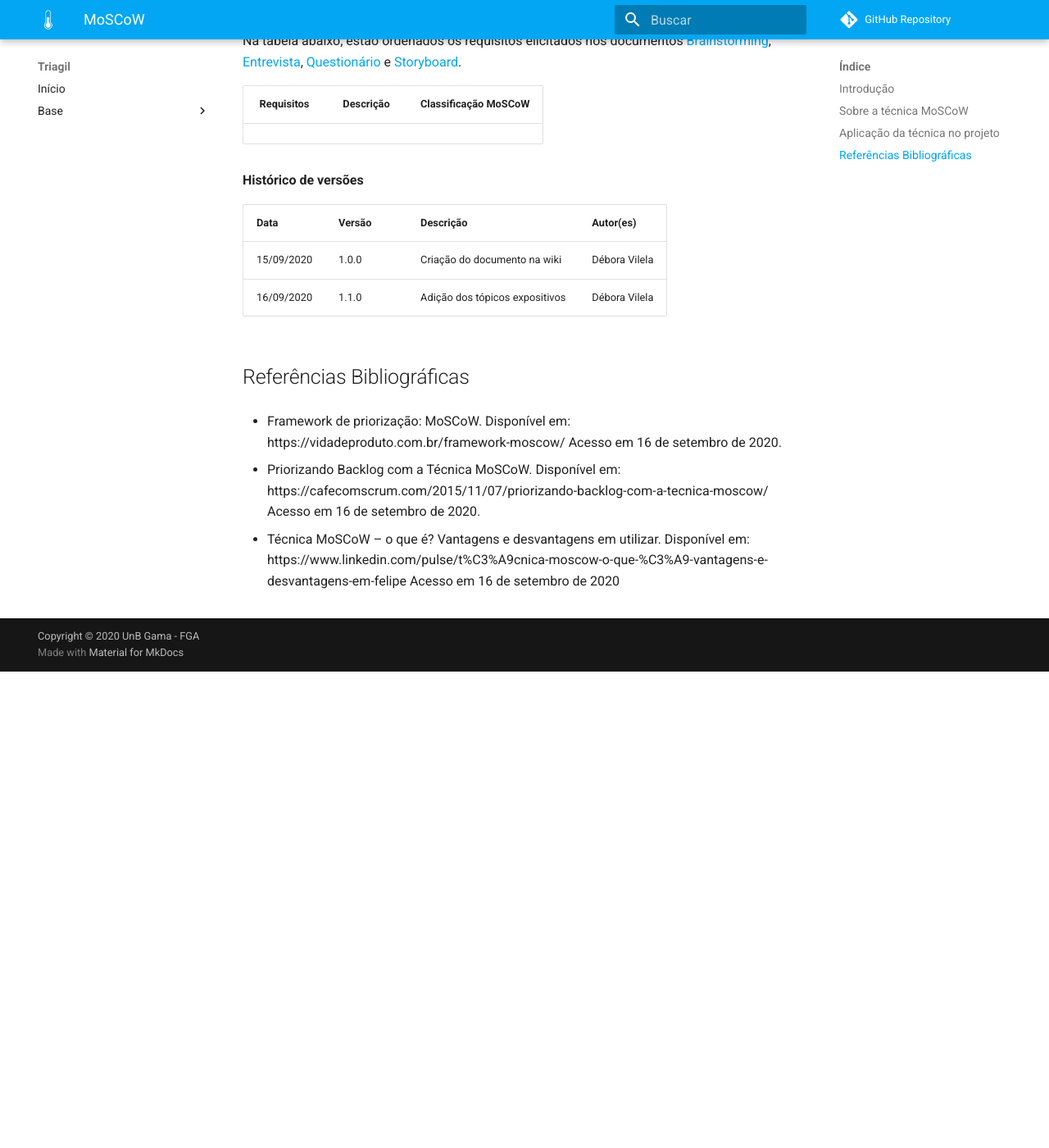
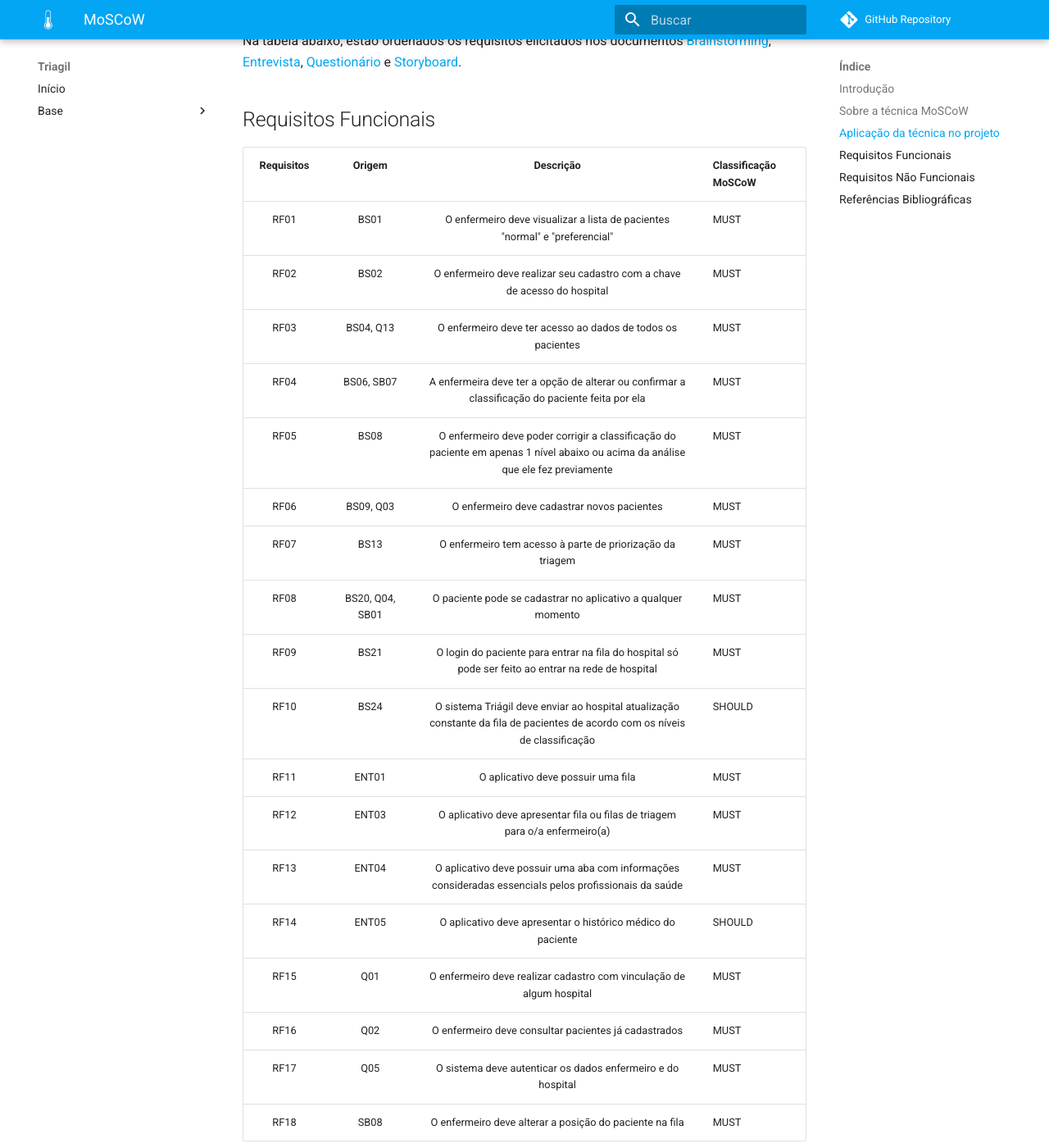
Before and after one commit to UnBArqDsw/2020.1_G1_Triagil, an MkDocs documentation site: the page built from docs/base/requisitos/priorizacao/moscow.md, in a window 1280 px wide and 1400 px high, scrolled down 969 px. Shown: the whole window at 82% size. Built offline with MkDocs 1.6.1 and Material for MkDocs 9.7.7, drawn with Linux system fonts in a browser that asks for light colours; comment, search, counter and statistics services are not loaded; before the commit the page ends 1788 px from its top, so only the background shows below that; some of the changed text lies outside the part shown.

Commit message:
Adicionando tabelas no documento moscow.md

```diff
--- a/docs/base/requisitos/priorizacao/moscow.md
+++ b/docs/base/requisitos/priorizacao/moscow.md
@@ -20,8 +20,56 @@ MoSCoW é um acrônimo para as 4 (quatro) categorias de requisitos utilizados na
 
 Na tabela abaixo, estão ordenados os requisitos elicitados nos documentos [Brainstorming](2020.1_G1_Triagil\docs\base\requisitos\elicitacao\brainstorming.md), [Entrevista](2020.1_G1_Triagil\docs\base\requisitos\elicitacao\entrevista.md), [Questionário](2020.1_G1_Triagil\docs\base\requisitos\elicitacao\questionario.md) e [Storyboard](2020.1_G1_Triagil\docs\base\requisitos\elicitacao\storyboard.md).
 
-|Requisitos|Descrição|Classificação MoSCoW|
-|:--------:|:-------:|:------------------:|
+
+## Requisitos Funcionais
+
+|Requisitos|Origem|Descrição|Classificação MoSCoW|
+|:--------:|:-------:|:------------------:|:-----|
+|RF01   |BS01 |O enfermeiro deve visualizar a lista de pacientes "normal" e "preferencial" |MUST|
+|RF02   |BS02|O enfermeiro deve realizar seu cadastro com a chave de acesso do hospital|MUST|
+|RF03   |BS04, Q13|O enfermeiro deve ter acesso ao dados de todos os pacientes|MUST|
+|RF04   |BS06, SB07|A enfermeira deve ter a opção de alterar ou confirmar a classificação do paciente feita por ela|MUST|
+|RF05   |BS08|O enfermeiro deve poder corrigir a classificação do paciente em apenas 1 nível abaixo ou acima da análise que ele fez previamente|MUST|
+|RF06   |BS09, Q03|O enfermeiro deve cadastrar novos pacientes|MUST|
+|RF07   |BS13|O enfermeiro tem acesso à parte de priorização da triagem|MUST|
+|RF08   |BS20, Q04, SB01|O paciente pode se cadastrar no aplicativo a qualquer momento|MUST|
+|RF09   |BS21|O login do paciente para entrar na fila do hospital só pode ser feito ao entrar na rede de hospital|MUST|
+|RF10   |BS24|O sistema Triágil deve enviar ao hospital atualização constante da fila de pacientes de acordo com os níveis de classificação|SHOULD|
+|RF11   |ENT01|O aplicativo deve possuir uma fila|MUST|
+|RF12   |ENT03|O aplicativo deve apresentar fila ou filas de triagem para o/a enfermeiro(a)|MUST|
+|RF13   |ENT04|O aplicativo deve possuir uma aba com informações consideradas essenciaIs pelos profissionais da saúde|MUST|
+|RF14   |ENT05|O aplicativo deve apresentar o histórico médico do paciente|SHOULD|
+|RF15   |Q01|O enfermeiro deve realizar cadastro com vinculação de algum hospital|MUST|
+|RF16   |Q02|O enfermeiro deve consultar pacientes já cadastrados|MUST|
+|RF17   |Q05|O sistema deve autenticar os dados enfermeiro e do hospital|MUST|
+|RF18   |SB08|O enfermeiro deve alterar a posição do paciente na fila|MUST|
+
+
+## Requisitos Não Funcionais
+
+|Requisitos|Origem|Descrição|Classificação MoSCoW|
+|:--------:|:-------:|:------------------:|:-----|
+|RNF01   |BS03|O sistema Triagil deve guardar o histórico de enferemiros que realizaram a triagem do dia|SHOULD|
+|RNF02   |BS05, Q06, SB05|O sistema Triagil deve classificar de acordo com o protocolo de Manchester|MUST|
+|RNF03   |BS07, Q07, SB06|O sistema Tragil não deve tirar a autonomia do enfermeiro no processo de triagem|MUST|
+|RNF04   |BS10|O sistema Triagil deve atender aos hospitais públicos e privados|SHOULD|
+|RNF05   |BS11|Os dados da triagem devem chegar sem alteração para o médico, de forma a evitar repetição de perguntas|SHOULD|
+|RNF06   |BS12|O enfermeiro deve ser o centro do sistema|MUST|
+|RNF07   |BS14|O sistema Triagil deve verificar se o paciente está cadastrado no sistema|MUST|
+|RNF08   |BS15, SB02, SB03|O sistema Triagil deve confirmar os dados do paciente no banco de dados|MUST|
+|RNF09   |BS16, Q11|O hospital deve ter uma ligação ao banco externo do Triagil|MUST|
+|RNF10   |BS17|O sistema Triágil deve verificar o vínculo entre enfermeiro e hospital|MUST|
+|RNF11   |BS18|O hospital deve enviar dados dos enfermeiros para nosso sistema|MUST|
+|RNF12   |BS19|O sistema deve ser unificado|SHOULD|
+|RNF13   |BS22|O acesso à rede do hospital deve ser feito por um código de acesso|MUST|
+|RNF14   |BS23|O sistema deve diferenciar oS acessos aS funcionalidades de acordo com o login de paciente e enfermeiro|MUST|
+|RNF15   |BS25|O aplicativo pode ser customizado de acordo com o hospital|COULD|
+|RNF16   |ENT02|O aplicativo deve possuir informações persistentes do paciente|MUST|
+|RNF17   |ENT06, Q12|O sistema deve ser de fácil adaptação|SHOULD|
+|RNF18   |Q08|O sistema deve ser seguro|MUST|
+|RNF19   |Q09|O sistema deve ter uma boa usabilidade|COULD|
+|RNF20   |Q10|O sistema deve ter alta disponibilidade|COULD|
+|RNF21   |SB04|O Triagil deve ser associado a rede do hospital|MUST|
 
 
 
@@ -31,6 +79,8 @@ Data | Versão | Descrição | Autor(es) |
 | --- | --- | --- | --- |
 | 15/09/2020 |1.0.0 | Criação do documento na wiki  | Débora Vilela |
 | 16/09/2020 |1.1.0 | Adição dos tópicos expositivos| Débora Vilela|
+| 16/09/2020 |1.2.0 | Adição das tabelas classificadas pelo MoSCoW| Débora Vilela|
+
 
 ## Referências Bibliográficas
 
```
